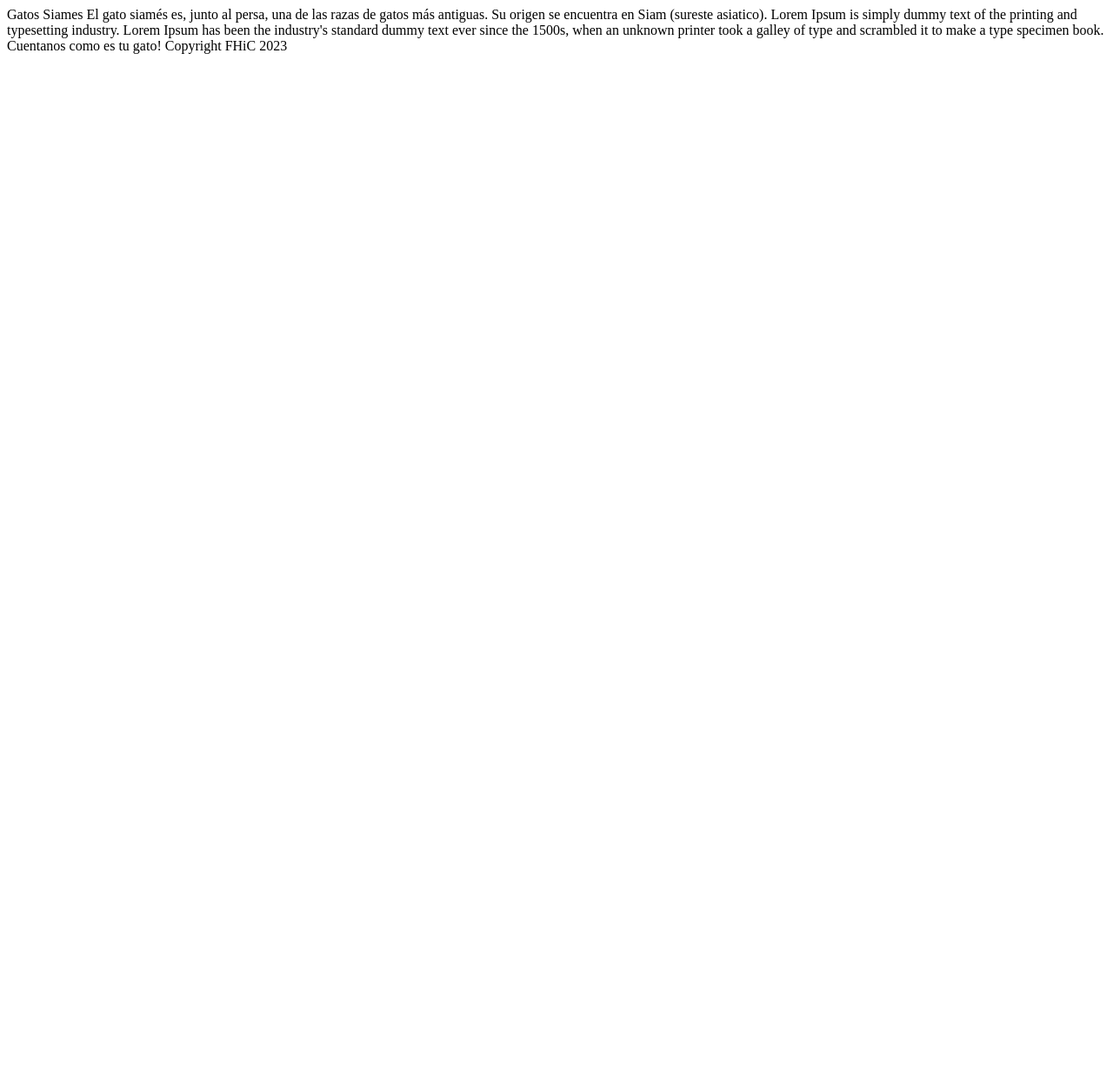
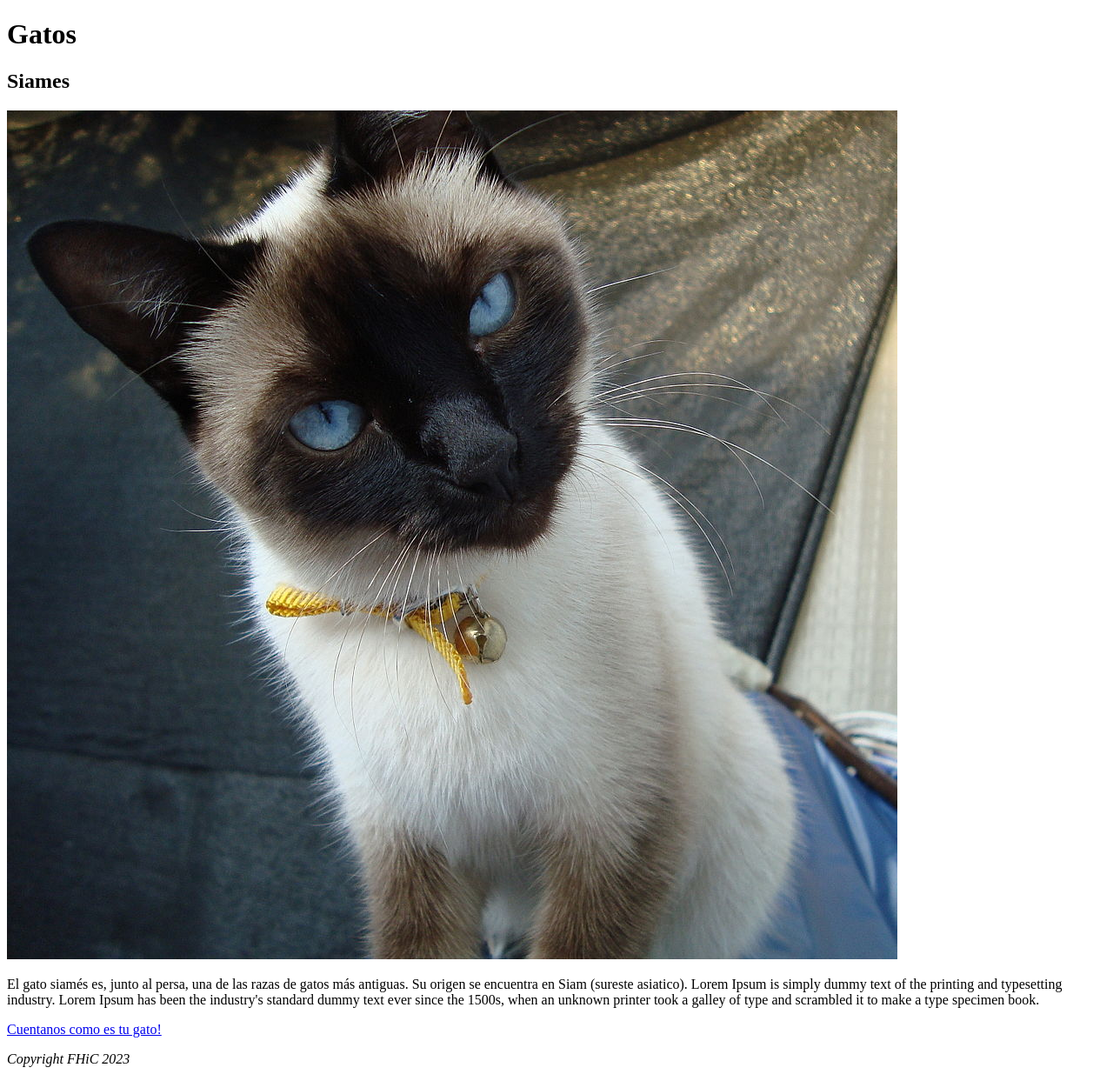
Before and after one commit to hecmar007/hecmar007.github.io, a plain HTML site: page index.html in a window 1280 px wide. Shown: the whole page at 87% size. Before the commit the page ends 800 px from the top, so only its background shows below. Drawn offline with Linux system fonts and the light colour scheme.

Commit message:
Exercici 1

```diff
--- a/index.html
+++ b/index.html
@@ -2,11 +2,18 @@
 <html>
   <head> </head>
   <body>
-    Gatos Siames El gato siamés es, junto al persa, una de las razas de gatos
+    <h1> Gatos </h1>
+    <h2> Siames </h2>
+    <img src="imagenes/Gato.JPG" alt="Gato siames"/>
+    <p>
+    El gato siamés es, junto al persa, una de las razas de gatos
     más antiguas. Su origen se encuentra en Siam (sureste asiatico). Lorem Ipsum
     is simply dummy text of the printing and typesetting industry. Lorem Ipsum
     has been the industry's standard dummy text ever since the 1500s, when an
     unknown printer took a galley of type and scrambled it to make a type
-    specimen book. Cuentanos como es tu gato! Copyright FHiC 2023
+    specimen book.
+  </p>
+  <p><a href="./form.html">Cuentanos como es tu gato!</a></p>
+  <p><i>Copyright FHiC 2023</i></p>
   </body>
 </html>
```
